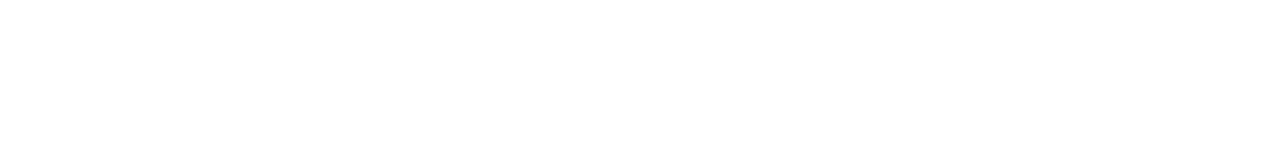
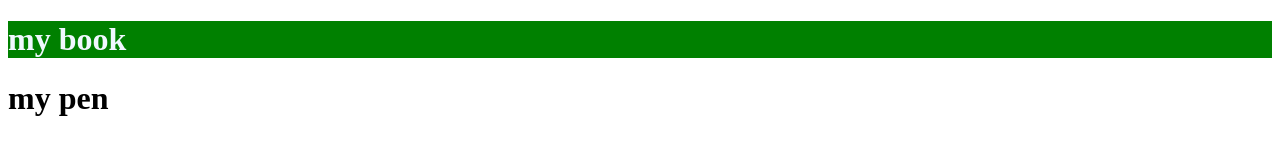
Before and after one commit to Rifat7717/module-3, a plain HTML site: page module3.html in a window 1280 px wide. Drawn offline with Linux system fonts and the light colour scheme.

Commit message:
first commit

```diff
--- /dev/null
+++ b/module3.css
@@ -0,0 +1,4 @@
+div{
+    background-color: green;
+    color: aliceblue;
+}
--- a/module3.html
+++ b/module3.html
@@ -4,8 +4,12 @@
     <meta charset="UTF-8">
     <meta name="viewport" content="width=device-width, initial-scale=1.0">
     <title>module3</title>
+    <link rel="stylesheet" href="module3.css">
 </head>
 <body>
-
+    <div>
+        <h1>my book</h1>
+    </div>
+    <h1>my pen</h1>
 </body>
 </html>
```
